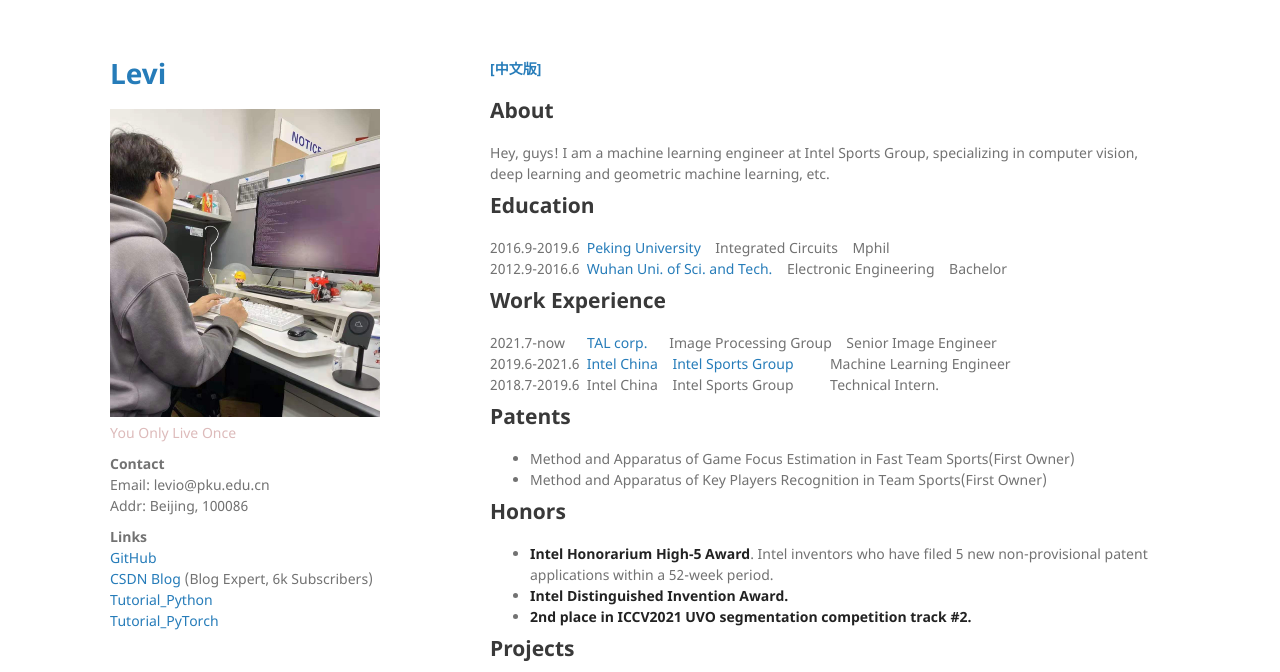
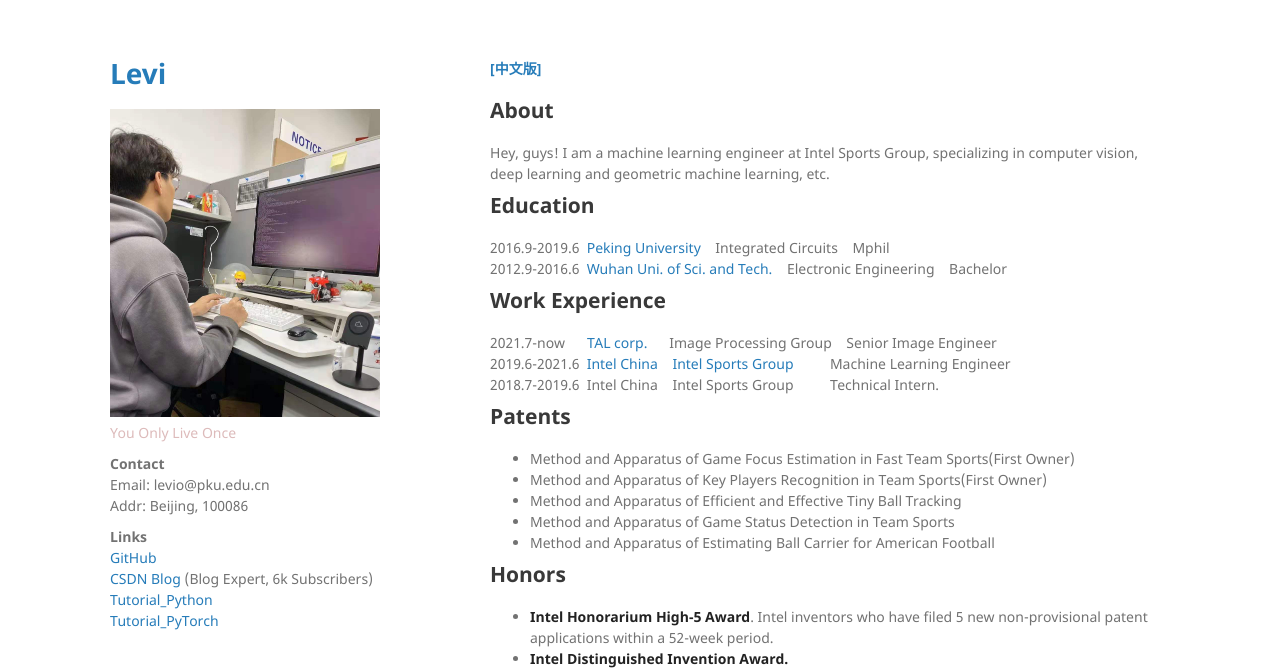
Before and after one commit to leviome/leviome.github.io, a Jekyll site: the page built from index.md, in a window 1280 px wide and 1347 px high. Shown: the top 672 px of the window. Built offline with Jekyll 4.4.1, drawn with Linux system fonts in a browser that asks for light colours; our own code applies the rules of GitHub Pages for plain Markdown files.

Commit message:
Update index.md

```diff
--- a/index.md
+++ b/index.md
@@ -15,6 +15,9 @@
 ## Patents
 - Method and Apparatus of Game Focus Estimation in Fast Team Sports(First Owner)
 - Method and Apparatus of Key Players Recognition in Team Sports(First Owner)
+- Method and Apparatus of Efficient and Effective Tiny Ball Tracking
+- Method and Apparatus of Game Status Detection in Team Sports
+- Method and Apparatus of Estimating Ball Carrier for American Football
 
 ##  Honors
 - **Intel Honorarium High-5 Award**. Intel inventors who have filed 5 new non-provisional patent applications within a 52-week period.
```
